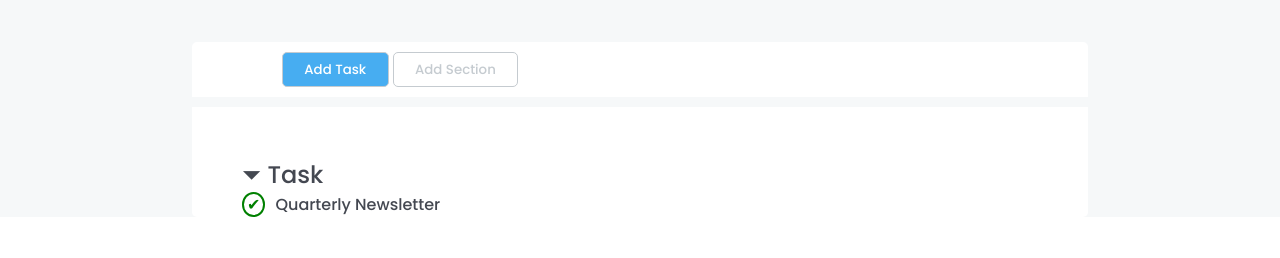
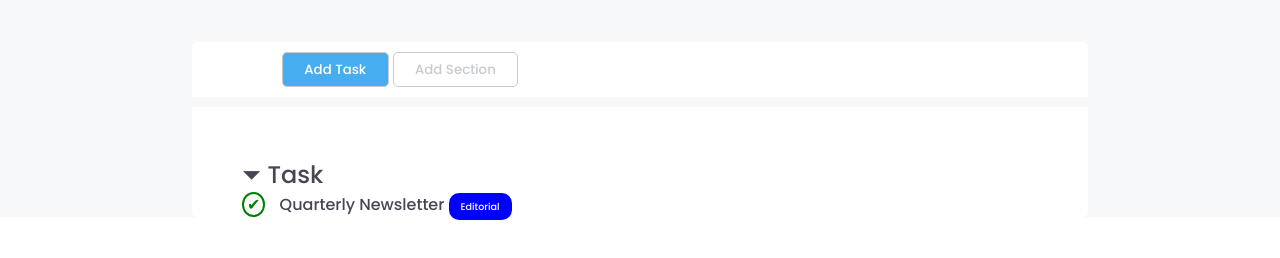
Before and after one commit to BagliettoAron/html-css-toboolist, a plain HTML site: page index.html in a window 1280 px wide. Shown: the part 188-446 px from the top of the page. Drawn offline with Linux system fonts and the light colour scheme.

Commit message:
editorial complete

```diff
--- a/css/style.css
+++ b/css/style.css
@@ -87,7 +87,7 @@ nav .button-set .section{
     border-top: 10px solid #f6f8f9;
 }
 .task-container {
-    margin: 50px 50px;
+    margin: 50px 50px 50px;
     color: #444851;
 }
 
@@ -120,3 +120,11 @@ ul .check {
     color: red;
     padding: 3px;
 }
+
+.editorial{
+    padding: 7px 12px;
+    border-radius: 10px;
+    background-color: blue;
+    font-size: .6em;
+    color: white;
+}
--- a/index.html
+++ b/index.html
@@ -46,8 +46,11 @@
                     <div class="task-container">
 
                         <ul><span class="menu"> &#9207 Task</span>
-                            <li> <span class="green check">&#10004</span>Quarterly Newsletter</li>
-
+                            <li>
+                                <span class="green check">&#10004</span>
+                                Quarterly Newsletter
+                                <span class="editorial blue">Editorial</span>
+                            </li>
 
                         </ul>
                     </div>
```
